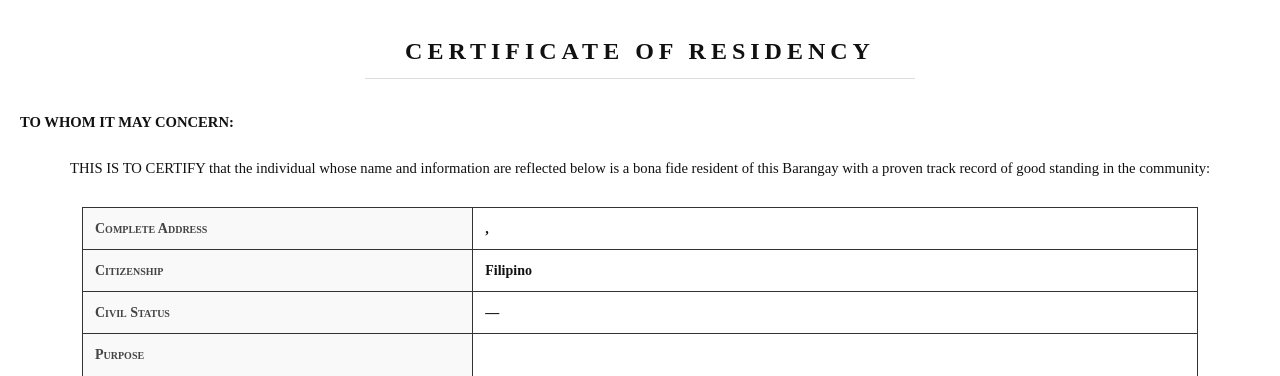
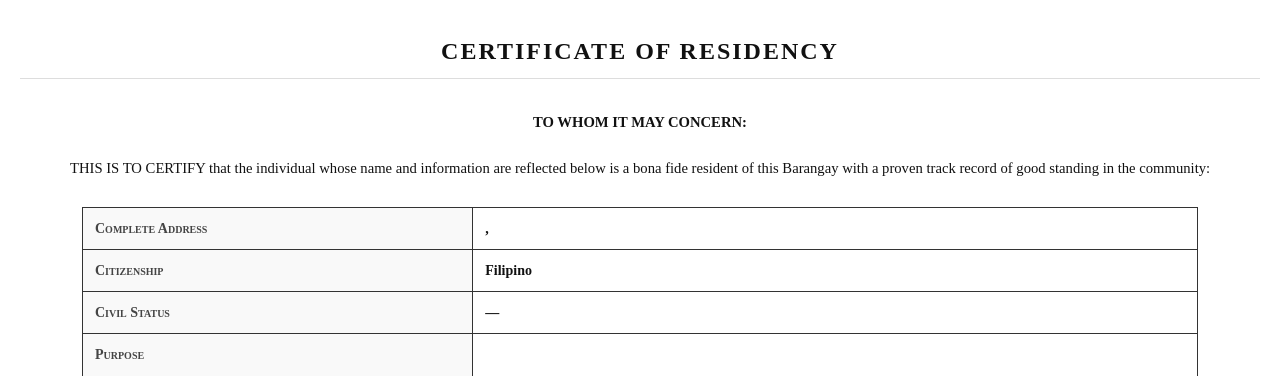
Before and after one commit to AudreiLouisRapista/BarangayProfiling, a Flask app: template templates/BarangayAdmin/certificate/residency_certificate.html in a window 1280 px wide. Shown: the part 168-544 px from the top of the page. Run offline with Flask 3, Linux system fonts and the light colour scheme; the template is opened without the code that fills it, so the values that code supplies are empty.

Commit message:
residency certificate format updated

```diff
--- a/templates/BarangayAdmin/certificate/residency_certificate.html
+++ b/templates/BarangayAdmin/certificate/residency_certificate.html
@@ -60,10 +60,11 @@
   .doc-type h2 {
     font-size: 18pt;
     text-transform: uppercase;
-    letter-spacing: 5px;
+    letter-spacing: 2px;
     border-bottom: 1px solid #ddd;
-    display: inline-block;
     padding: 0 40px 5px;
+    margin: 0 auto;           /* Add this */
+    text-align: center;        /* Add this */
   }
 
   /* ── Content Body ── */
@@ -75,6 +76,7 @@
   .whom-concern {
     font-weight: bold;
     margin-bottom: 20px;
+    text-align: center;
   }
 
   .certify-text {
```
